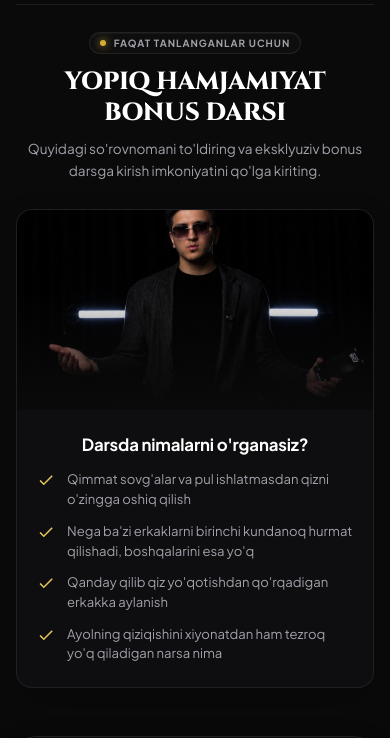
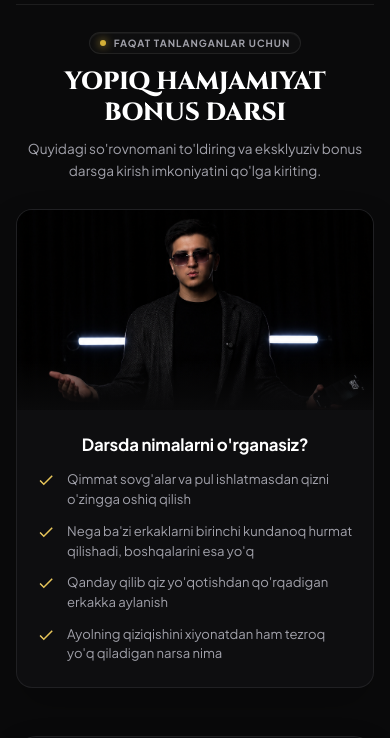
Before and after one commit to Voidessa/Bonus_Amir_Saliev, a website built with Vite: page index.html in a window 390 px wide. Shown: the part 71-809 px from the top of the page. Built offline with nearby package versions, Linux system fonts and the light colour scheme; no server answers.

Commit message:
Adjust object-position and overlay gradients to prevent covering the blogger's head

```diff
--- a/style.css
+++ b/style.css
@@ -386,7 +386,7 @@ html, body {
   width: 100%;
   height: 100%;
   object-fit: cover;
-  object-position: center 15%;
+  object-position: center 5%;
   display: block;
 }
 
@@ -396,7 +396,7 @@ html, body {
   left: 0;
   width: 100%;
   height: 100%;
-  background: linear-gradient(to right, transparent 50%, var(--bg-color) 100%);
+  background: linear-gradient(to right, transparent 70%, var(--bg-color) 100%);
   pointer-events: none;
 }
 
@@ -972,7 +972,7 @@ html, body {
   }
 
   .plaque-image-overlay {
-    background: linear-gradient(to bottom, transparent 40%, var(--bg-color) 100%);
+    background: linear-gradient(to bottom, transparent 75%, var(--bg-color) 100%);
   }
 
   .plaque-details {
```
